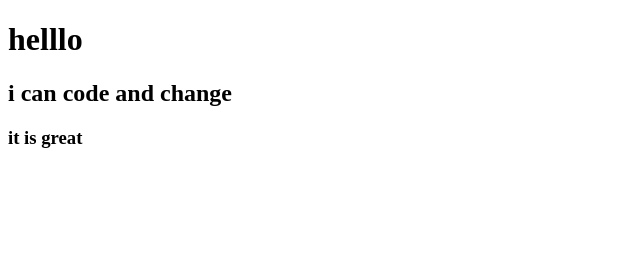
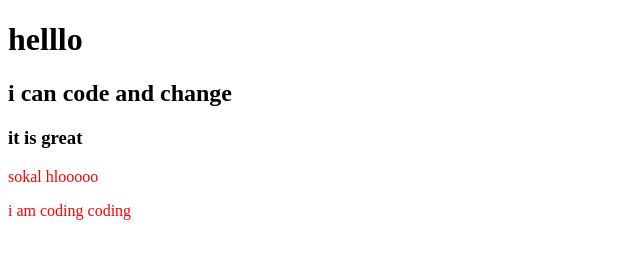
Before and after one commit to ashrafshovon7/my-third-repo, a plain HTML site: page index.html in a window 1280 px wide. Shown: the whole page, without its empty margins (0-640 px from the left). Drawn offline with Linux system fonts and the light colour scheme.

Commit message:
styles added

```diff
--- a/index.html
+++ b/index.html
@@ -5,11 +5,14 @@
     <meta http-equiv="X-UA-Compatible" content="IE=edge">
     <meta name="viewport" content="width=device-width, initial-scale=1.0">
     <title>my third github repo</title>
+    <link rel="stylesheet" href="style.css">
 </head>
 <body>
     <h1>helllo</h1>
     <h2>i can code and change</h2>
     <h3>it is great</h3>
+    <p>sokal hlooooo</p>
+    <p>i am coding coding</p>
 
 </body>
 </html>
--- /dev/null
+++ b/style.css
@@ -0,0 +1,3 @@
+p{
+    color: red;
+}
```
